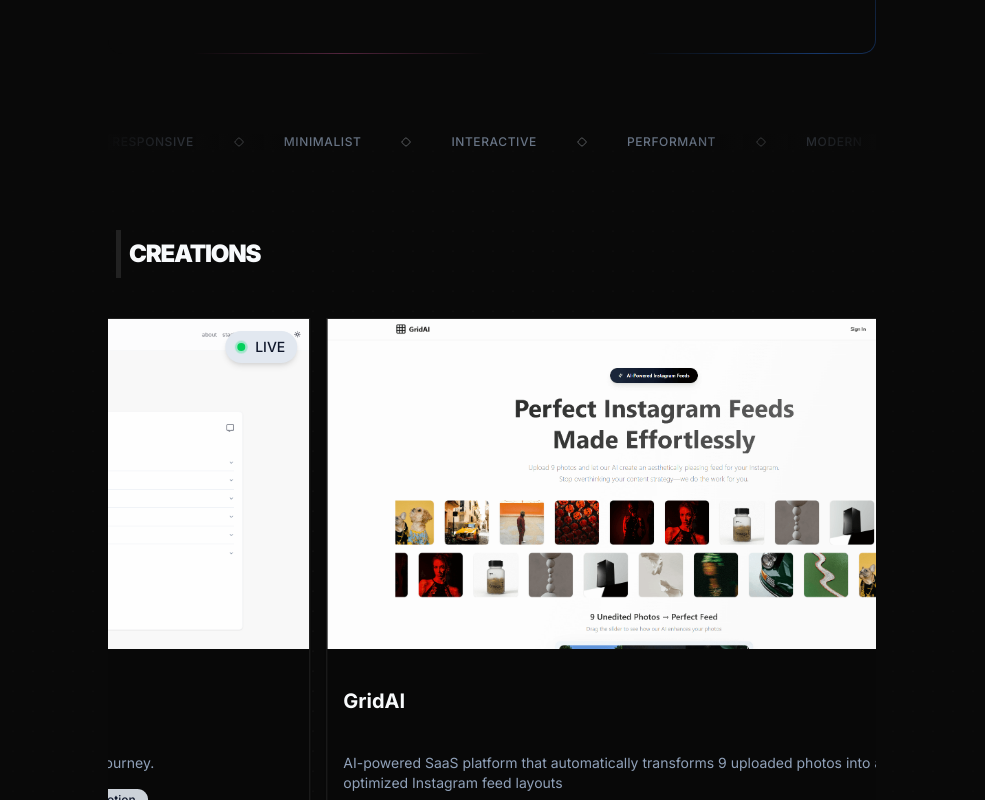
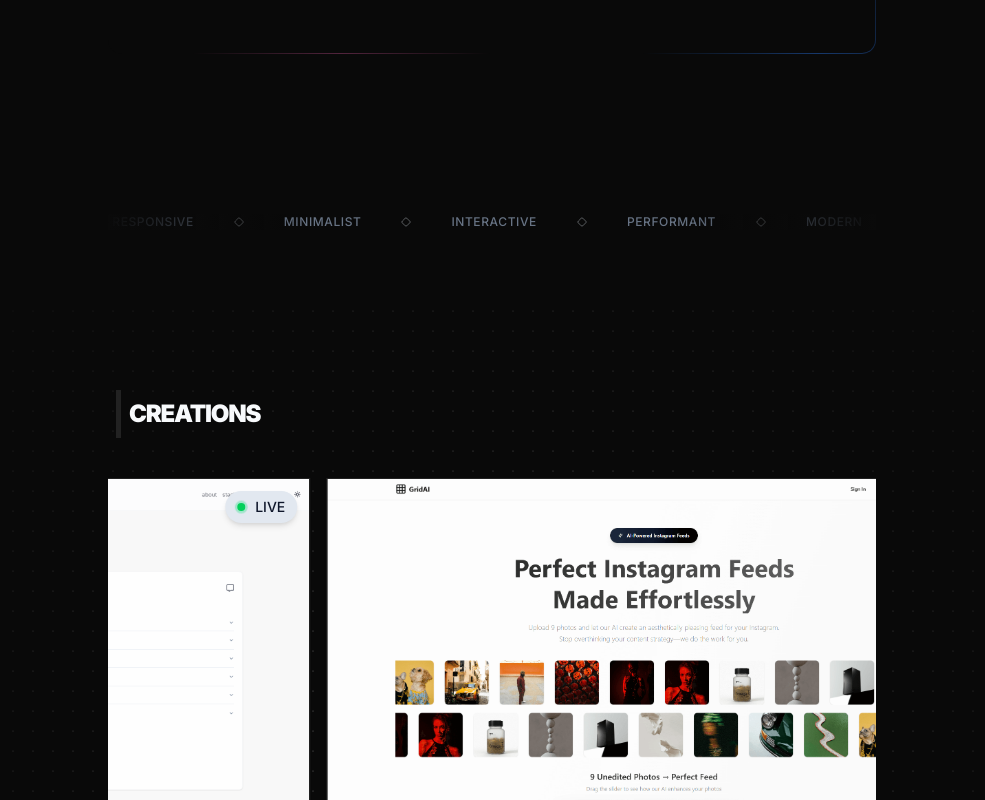
Before and after one commit to hassohamid/Portfolio-V1, a React (Vite) app: page / in a window 1280 px wide. Shown: the part 1460-2260 px from the top of the page, without its empty margins (148-1133 px from the left). Built offline with nearby package versions, Linux system fonts and the light colour scheme.

Commit message:
ConsistencyChecks

```diff
--- a/src/layout/BeyondCode.tsx
+++ b/src/layout/BeyondCode.tsx
@@ -22,7 +22,7 @@ import { motion } from "motion/react";
 export default function BeyondCode() {
   return (
     <>
-      <section className="py-20 bg-[rgb(250,250,250)] dark:bg-[rgb(11,11,11)]">
+      <section className="py-20 bg-[rgb(250,250,250)] dark:bg-[rgb(12,12,12)]">
         <motion.div
           initial={{ opacity: 0, y: 90 }}
           whileInView={{ opacity: 1, y: 0 }}
--- a/src/layout/Projects.tsx
+++ b/src/layout/Projects.tsx
@@ -46,7 +46,7 @@ export default function Projects() {
       <section className="container mx-auto relative py-20 px-3 sm:px-0 overflow-hidden ">
         <div>
           <DotPattern
-            cr={isDark ? 0.3 : 0.6}
+            cr={isDark ? 0.6 : 0.8}
             width={20}
             height={20}
             className="[mask-image:radial-gradient(circle_at_center,white,transparent)] "
--- a/src/layout/Stack.tsx
+++ b/src/layout/Stack.tsx
@@ -78,7 +78,7 @@ export default function Stack() {
           </Card>
         </motion.div>
       </section>
-      <div className="container max-w-3xl mx-auto ">
+      <div className="container max-w-3xl mx-auto py-20 ">
         <Expertise />
       </div>
     </>
```
